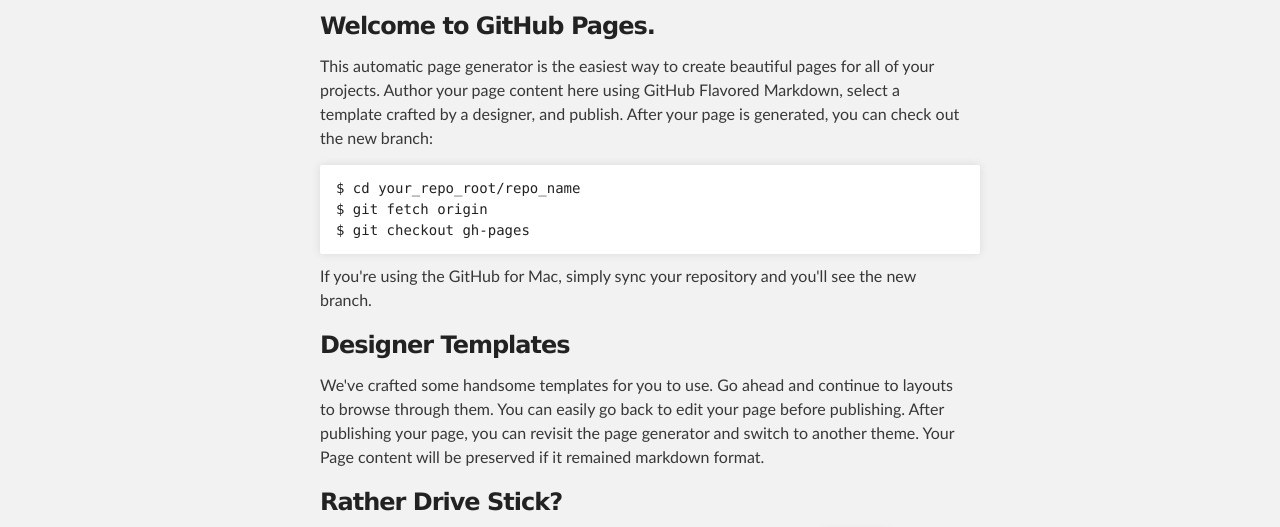
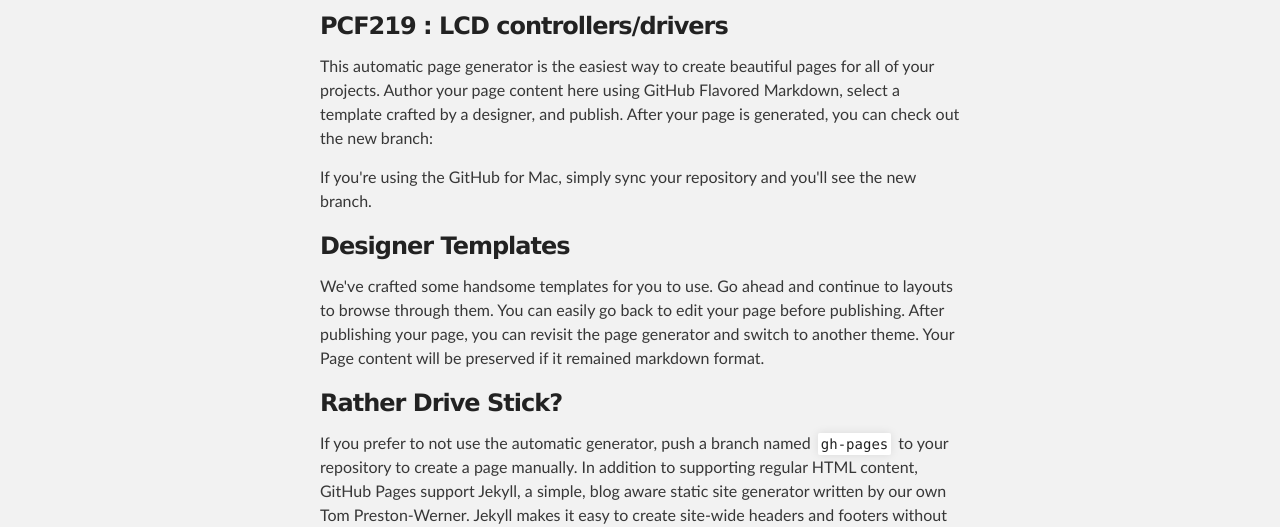
Before and after one commit to WebGE/I2CLCD, a plain HTML site: page index.html in a window 1280 px wide. Shown: the part 252-779 px from the top of the page. Drawn offline with Linux system fonts and the light colour scheme.

Commit message:
Update index.html

```diff
--- a/index.html
+++ b/index.html
@@ -32,14 +32,11 @@
     <div id="main_content_wrap" class="outer">
       <section id="main_content" class="inner">
         <h3>
-<a id="welcome-to-github-pages" class="anchor" href="#welcome-to-github-pages" aria-hidden="true"><span class="octicon octicon-link"></span></a>Welcome to GitHub Pages.</h3>
+<a id="welcome-to-github-pages" class="anchor" href="#welcome-to-github-pages" aria-hidden="true"><span class="octicon octicon-link"></span></a>PCF219 : LCD controllers/drivers</h3>
 
 <p>This automatic page generator is the easiest way to create beautiful pages for all of your projects. Author your page content here using GitHub Flavored Markdown, select a template crafted by a designer, and publish. After your page is generated, you can check out the new branch:</p>
 
-<pre><code>$ cd your_repo_root/repo_name
-$ git fetch origin
-$ git checkout gh-pages
-</code></pre>
+
 
 <p>If you're using the GitHub for Mac, simply sync your repository and you'll see the new branch.</p>
 
```
